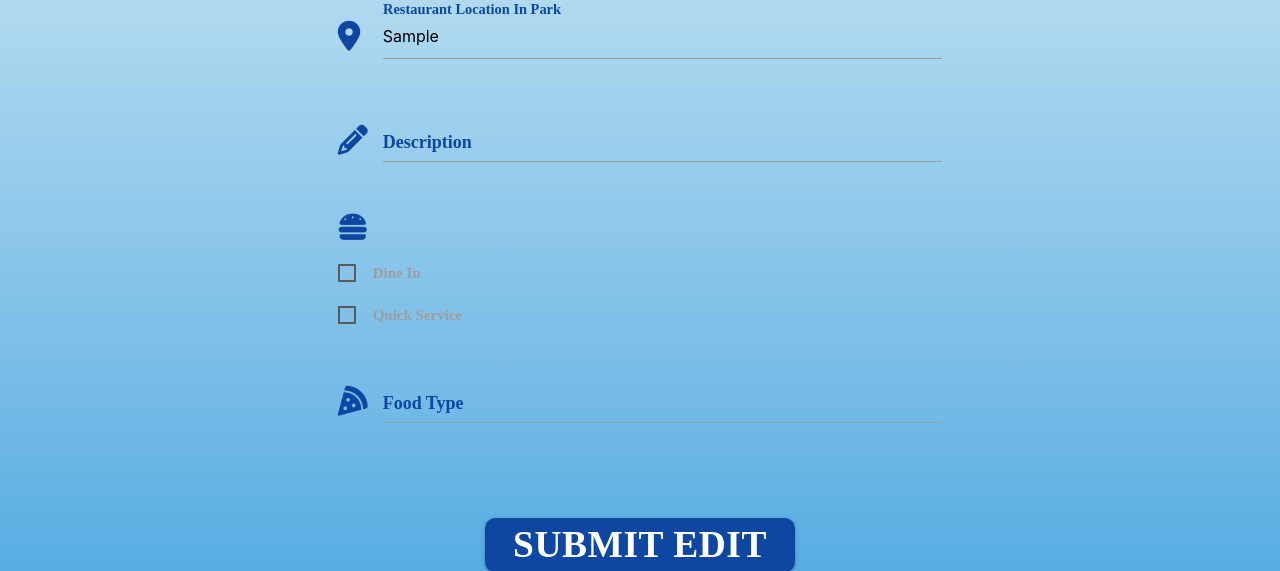
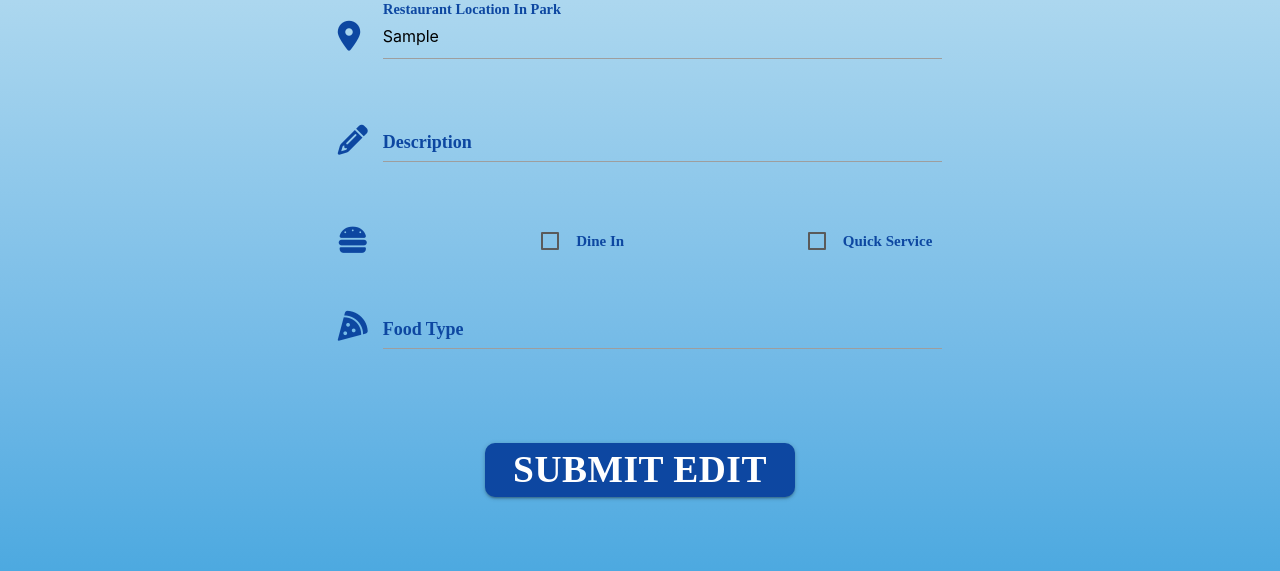
Before and after one commit to veebee4/mousepediadb, a Flask app: page /edit_restaurant/1 in a window 1280 px wide. Shown: the part 489-1060 px from the top of the page. Run offline with Flask 2, Linux system fonts and the light colour scheme; tables that the repository leaves empty hold one stand-in row (values such as "Sample post"); some libraries are stand-ins or nearby versions; some web fonts are replaced.

Commit message:
Add styling to edit and add restaurant form

```diff
--- a/mousepediadb/static/css/style.css
+++ b/mousepediadb/static/css/style.css
@@ -133,8 +133,8 @@ span.park-card-heading {
     background-color: #1A93D7 !important;
 }
 
-/* colour for text on switch - restaurant form */
-.dine_quick_service_label {
+/* colour for text for checkboxes - restaurant form */
+.dine_in_label, .quick_service_label {
     color: #0d47a1;
 }
 
@@ -317,6 +317,20 @@ main {
     font-size: 2rem;
 }
 
+.form-checkboxes {
+    display: flex;
+    justify-content: space-between;
+    align-items: center;
+}
+
+.restaurant-checkboxes {
+    margin-right: 10px;
+}
+
+.service-container label {
+    margin-right: 20px;
+}
+
 /* ---------------------------------------------------------------------------------------------------------- Flash Messages */
 
 .flash-message {
--- a/mousepediadb/templates/edit_restaurant.html
+++ b/mousepediadb/templates/edit_restaurant.html
@@ -48,16 +48,16 @@
             </div>
             <!-- dine_or_quick_service -->
             <div class="row">
-                <div class="col s12">
+                <div class="col s12 form-checkboxes">
                         <i class="fa-solid fa-burger blue-text text-darken-4 prefix"></i>
                             <!-- check boxes to select dine in, quick service or both -->
-                    <p>
+                            <p class="restaurant-checkboxes">
                                 <label class="dine_in_label">
                                     <input type="checkbox" name="service_type" value="dine_in" {% if 'dine_in' in services %}checked{% endif %}/>
                                     <span>Dine In</span>
                                 </label>
                             </p>
-                    <p>
+                            <p class="restaurant-checkboxes">
                                 <label class="quick_service_label">
                                     <input type="checkbox" name="service_type" value="quick_service" {% if 'quick_service' in services %}checked{% endif %} />
                                     <span>Quick Service</span>
```
Lines whose indentation alone changed are shown as unchanged.
